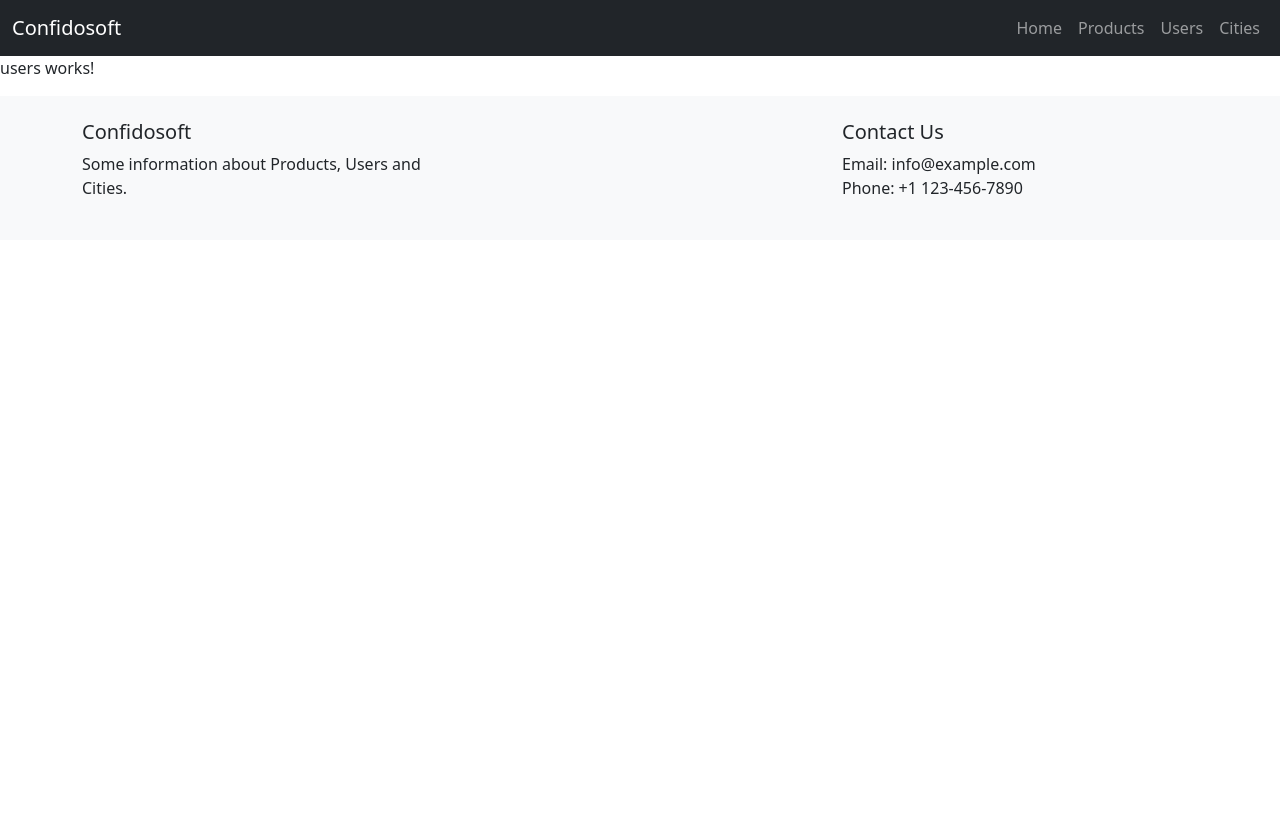
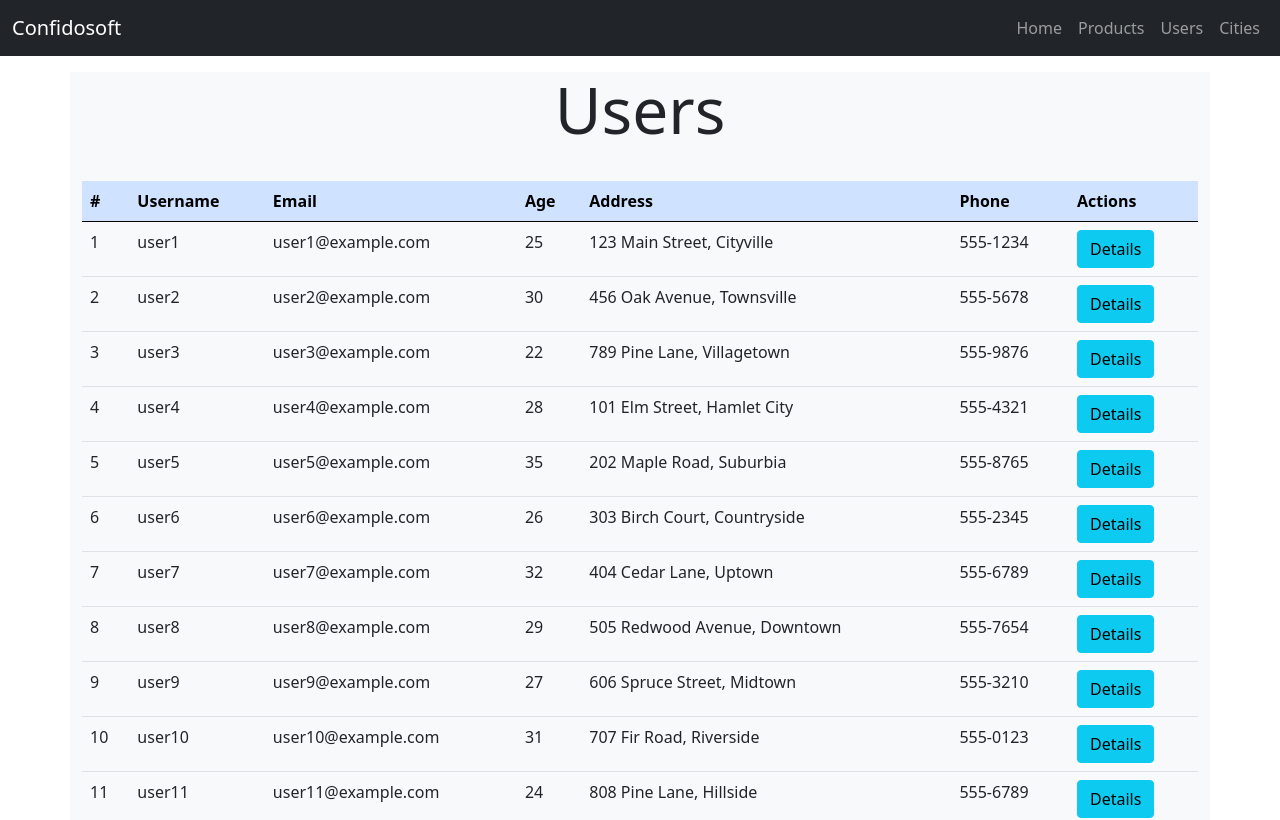
Before and after one commit to GauravKaklotar/Angular_Ex1, an Angular app: page /users in a window 1280 px wide. Shown: the top 820 px of the page. Built offline with nearby package versions, Linux system fonts and the light colour scheme; data requests are answered from the project's data file.

Commit message:
Users and Cities list completed

```diff
--- a/src/app/cities/cities.component.html
+++ b/src/app/cities/cities.component.html
@@ -1 +1,31 @@
-<p>cities works!</p>
+<div class="container my-3 bg-light">
+    <p class="display-3 text-center mb-4">Cities</p>
+    <div class="table-responsive">
+      <table class="table table-hover p-3 my-2">
+        <thead class="table-primary">
+          <tr>
+            <th>#</th>
+            <th>Name</th>
+            <th>Country</th>
+            <th>Population</th>
+            <th>Area_sq_km</th>
+            <th>Latitude</th>
+            <th>Longitude</th>
+            <th>Actions</th>
+          </tr>
+        </thead>
+        <tbody>
+          <tr *ngFor="let city of allCity">
+            <td>{{ city.id }}</td>
+            <td>{{ city.name }}</td>
+            <td>{{ city.country }}</td>
+            <td>{{ city.population }}</td>
+            <td>{{ city.area_sq_km }}</td>
+            <td>{{ city.latitude }}</td>
+            <td>{{ city.longitude }}</td>
+            <td><a class="btn btn-info" [routerLink]="['/cities', city.id]">Details</a></td>
+          </tr>
+        </tbody>
+      </table>
+    </div>
+  </div>
--- a/src/app/cities/cities.component.ts
+++ b/src/app/cities/cities.component.ts
@@ -1,10 +1,19 @@
 import { Component } from '@angular/core';
-
+import { CityService } from '../services/city.service';
+import { ICity } from '../interface/city';
 @Component({
   selector: 'app-cities',
   templateUrl: './cities.component.html',
-  styleUrls: ['./cities.component.css']
+  providers: [CityService]
 })
 export class CitiesComponent {
+  allCity!: ICity[];
+  city!: ICity;
 
+  constructor(private cityService: CityService){
+    this.cityService.getAllCities().then((cityList: ICity[]) => {
+      this.allCity = cityList;
+      console.log(this.allCity);
+    });
+  }
 }
--- a/src/app/products/products.component.ts
+++ b/src/app/products/products.component.ts
@@ -12,7 +12,7 @@ export class ProductsComponent {
   allProducts!: IProduct[];
   product!: IProduct;
 
-  constructor(public productService: ProductService){
+  constructor(private productService: ProductService){
     this.productService.getAllProducts().then((productList: IProduct[]) => {
       this.allProducts = productList;
       console.log(this.allProducts);
--- a/src/app/users/users.component.html
+++ b/src/app/users/users.component.html
@@ -1 +1,29 @@
-<p>users works!</p>
+<div class="container my-3 bg-light">
+    <p class="display-3 text-center mb-4">Users</p>
+    <div class="table-responsive">
+      <table class="table table-hover p-3 my-2">
+        <thead class="table-primary">
+          <tr>
+            <th>#</th>
+            <th>Username</th>
+            <th>Email</th>
+            <th>Age</th>
+            <th>Address</th>
+            <th>Phone</th>
+            <th>Actions</th>
+          </tr>
+        </thead>
+        <tbody>
+          <tr *ngFor="let user of allUsers">
+            <td>{{ user.id }}</td>
+            <td>{{ user.username }}</td>
+            <td>{{ user.email }}</td>
+            <td>{{ user.age }}</td>
+            <td>{{ user.address }}</td>
+            <td>{{ user.phone }}</td>
+            <td><a class="btn btn-info" [routerLink]="['/users', user.id]">Details</a></td>
+          </tr>
+        </tbody>
+      </table>
+    </div>
+  </div>
--- a/src/app/users/users.component.ts
+++ b/src/app/users/users.component.ts
@@ -1,10 +1,19 @@
 import { Component } from '@angular/core';
-
+import { UserService } from '../services/user.service';
+import { IUser } from '../interface/user';
 @Component({
   selector: 'app-users',
   templateUrl: './users.component.html',
-  styleUrls: ['./users.component.css']
+  providers: [UserService]
 })
 export class UsersComponent {
+  allUsers!: IUser[];
+  user!: IUser;
 
+  constructor(private userService: UserService){
+    this.userService.getAllUsers().then((userList: IUser[]) => {
+      this.allUsers = userList;
+      console.log(this.allUsers);
+    });
+  }
 }
```
Also changed, not shown: src/app/cities/cities.component.css (deleted), src/app/interface/user.ts (line endings or trailing spaces), src/app/users/users.component.css (deleted).
